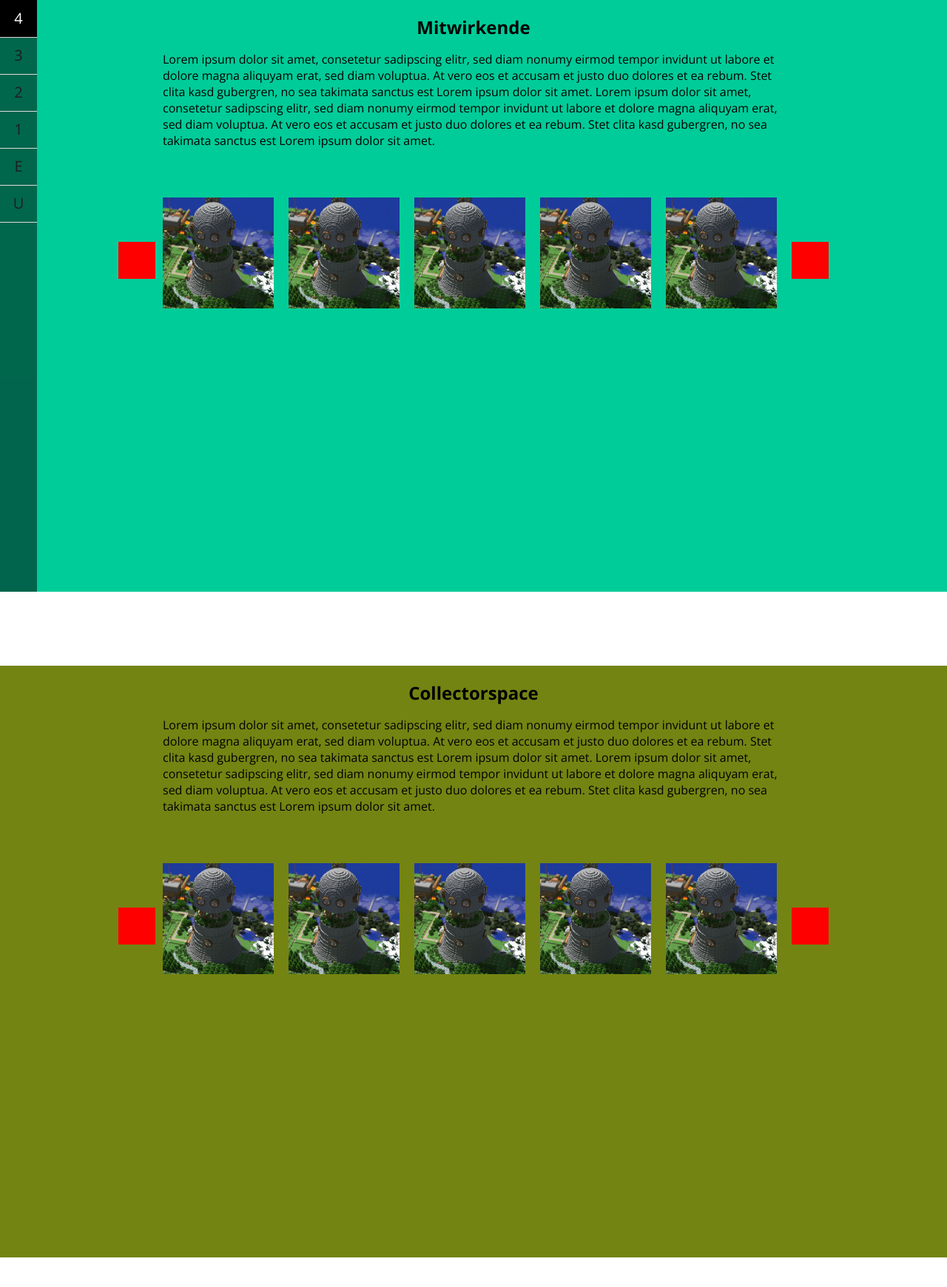
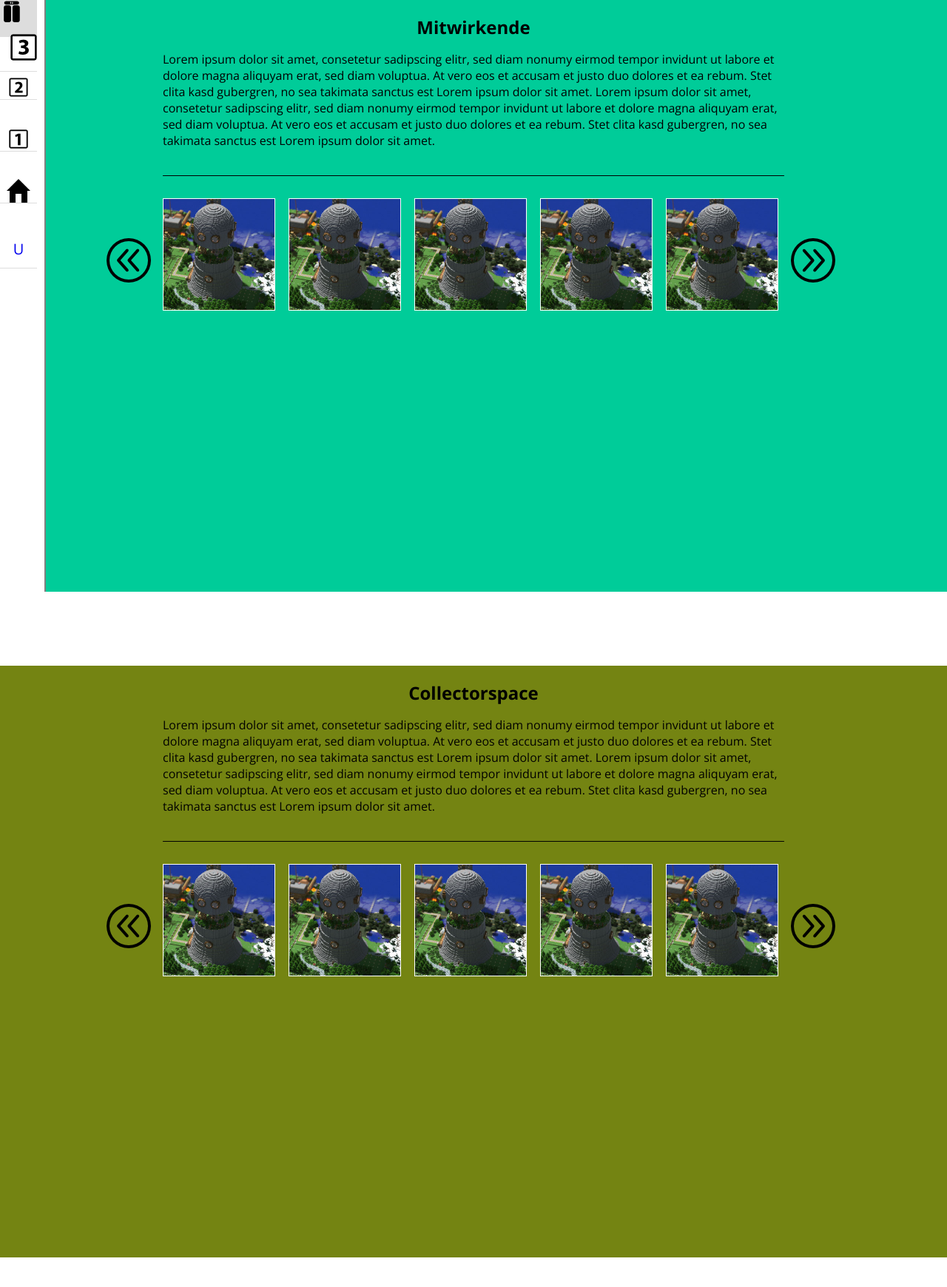
Before and after one commit to NiklasBerend/makergallery, a PHP site: page /makergallery/ in a window 1280 px wide. Shown: the top 1740 px of the page at 74% size. Run offline with PHP 8.4, Linux system fonts and the light colour scheme.

Commit message:
navi css-styling uncomplete, prev and next buttons changed, thumbnail frames

```diff
--- a/css/index.css
+++ b/css/index.css
@@ -51,10 +51,11 @@ body > .container {
 	position: fixed;
 	top: 0;
 	left: 0;
-	width: 50px;
+	border-right: 2px solid gray;
+	width: 60px;
 	height: 100%;
 	z-index: 500;
-	background: rgba(0,0,0,0.5);
+	background: white;
 }
 .nav #elevator {
 	background-color: #ddd;
@@ -76,46 +77,44 @@ body > .container {
 }
 .nav ul li {
 	display: inline-block;
-	line-height: 50px;
+	line-height: 70px;
 	cursor: pointer;
 	font-size: 16px;
 }
 .nav ul li a {
 	display: block;
-	height: 50px;
+	height: 70px;
 	width: 50px;
 	text-decoration: none;
 }
 .nav ul li:hover {
-	background-color: #000;
-	color: #fff;
+	content: url(elevator.png);
+
+
 }
 .nav ul li a:after {
 	font-size: 20px;
-	color: #1e1e1e;
 	border-bottom: 1px solid #ddd;
 	position: absolute;
 	line-height: 50px;
 	width: 50px;
 	text-align: center;
 }
-.nav ul li:hover a:after {
-	color: #fff;
-}
+
 .nav ul li.mitwirkende a:after {
-	content: '4';
+	content: url(four.png);
 }
 .nav ul li.collectorspace a:after {
-	content: '3';
+	content: url(three.png);
 }
 .nav ul li.makerspace a:after {
-	content: '2';
+	content: url(two.png);
 }
 .nav ul li.reflectorspace a:after {
-	content: '1';
+	content: url(one.png);
 }
 .nav ul li.erdgeschoss a:after {
-	content: 'E';
+	content: url(home.png);
 }
 .nav ul li.untergeschoss a:after {
 	content: 'U';
@@ -135,10 +134,11 @@ section[ref='collectorspace'] {
 }
 
 section[ref='makerspace'] {
-	background-color: #dd7683;
+	background: linear-gradient(135deg, rgba(221,118,131,1) 0%,rgba(221,118,131,1) 17%,rgba(221,118,131,1) 22%,rgba(201,132,152,1) 38%,rgba(125,185,232,0) 100%); /* W3C */
 }
+
 section[ref='reflectorspace'] {
-	background-color: #2e4f68;
+	background: linear-gradient(45deg, rgba(46,79,104,1) 0%,rgba(46,79,104,1) 17%,rgba(46,79,104,1) 22%,rgba(62,101,130,1) 38%,rgba(125,185,232,0) 100%); /* W3C */
 	color: white;
 }
 section[ref=''] {
@@ -166,6 +166,7 @@ section[ref='impressum'] {
 .exhibits > .container {
 	overflow: hidden;
 	padding: 20px 0;
+	border-top: 1px solid black;
 }
 .exhibits ul {
 	margin: 0;
@@ -187,6 +188,7 @@ section[ref='impressum'] {
 }
 .exhibits ul li img {
 	width: 100%;
+	border: 1.5px solid white;
 }
 .exhibits .navi {
 	position: absolute;
@@ -197,23 +199,24 @@ section[ref='impressum'] {
 }
 .exhibits .navi a {
 	display: block;
-	width: 50px;
-	height: 50px;
-	background-color: #f00;
-	margin-top: -120px;
+	width: 65px;
+	height: 65px;
+	margin-top: -130px;
 	position: absolute;
 	cursor: pointer;
 }
-.exhibits .navi a:hover {
-	background-color: #fff;
-}
+
 .exhibits .navi .next {
 	right: 0;
-	right: -60px;
+	margin-right: -70px;
+	background: url(arrow-right.png);
 }
 .exhibits .navi .prev {
 	left: 0;
-	left: -60px;
+	left: -80px;
+	background: url(arrow-left.png);
+
+
 }
 
 
```
Also changed, not shown: css/._arrow_left.png (deleted), css/._arrow_right.png (deleted), css/arrow-left.png (added), css/arrow-right.png (added), css/elevator.png (added), css/four.png (added), css/home.png (added), css/one.png (added), css/three.png (added), css/two.png (added), files/img/arrow-right.png (added), files/img/slant1.png (added).
